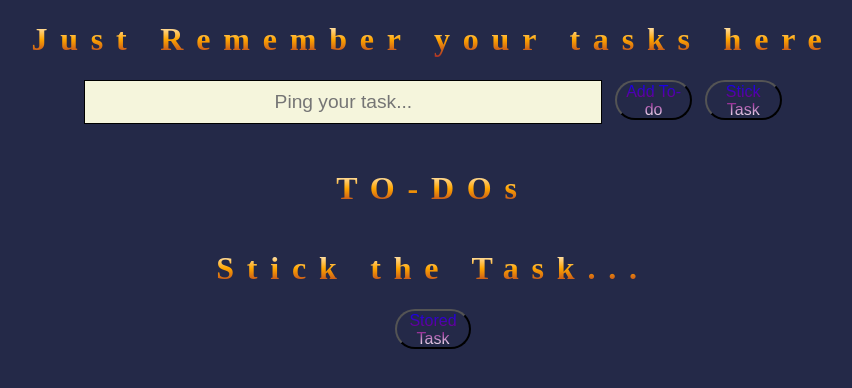
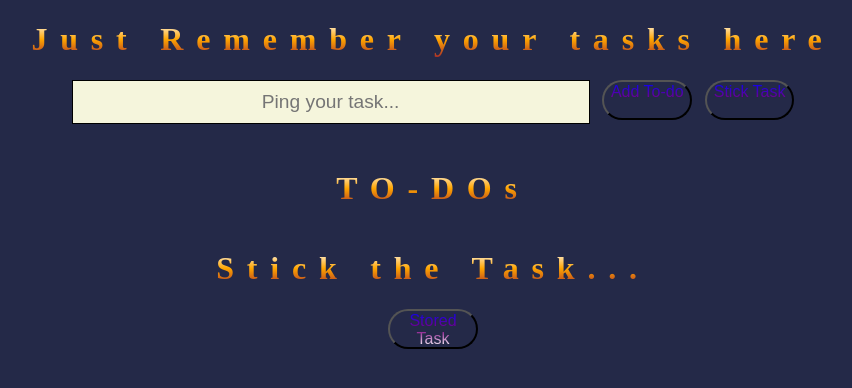
Before and after one commit to giri14v/todo.github.io, a plain HTML site: page index.html in a window 1280 px wide. Shown: the whole page, without its empty margins (207-1059 px from the left). Drawn offline with Linux system fonts and the light colour scheme.

Commit message:
Update style.css

```diff
--- a/style.css
+++ b/style.css
@@ -87,7 +87,7 @@ button{
     font-size: 1rem;
     text-align: center;
     height: 5vh;
-    width: 6vw;
+    width: 7vw;
     border-radius: 2vw;
     background: linear-gradient(blue,purple, white);
     -webkit-background-clip: text;
```
